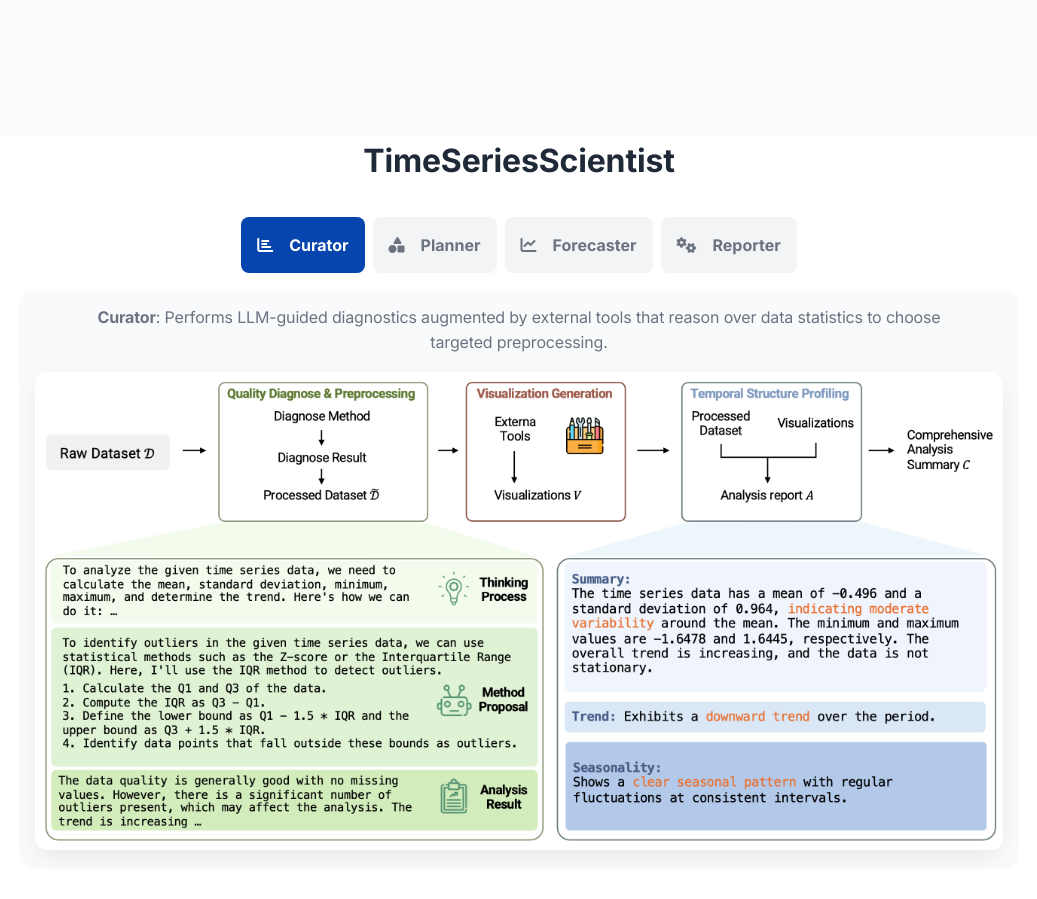
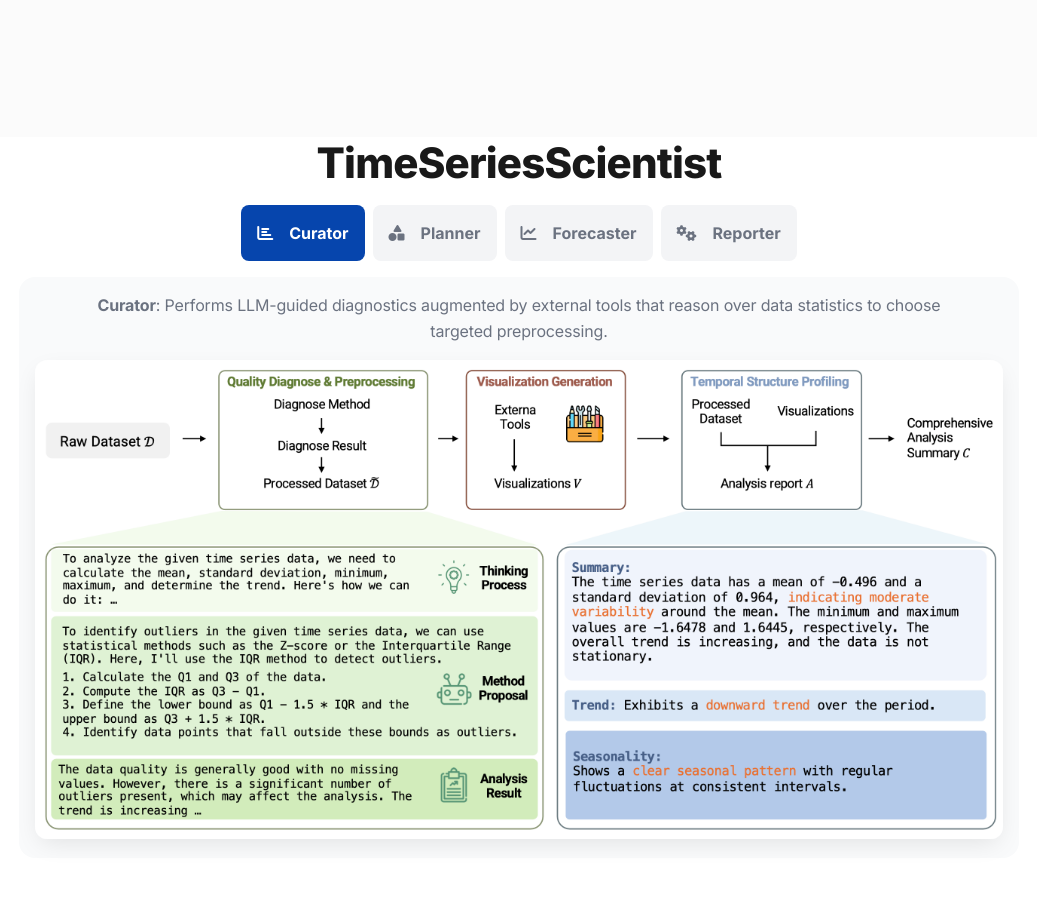
Before and after one commit to Y-Research-SBU/TimeSeriesScientist, a website: page index.html in a window 1280 px wide. Shown: the part 3040-3939 px from the top of the page, without its empty margins (121-1158 px from the left). Drawn offline with Linux system fonts and the light colour scheme; some icons are missing.

Commit message:
modify section title size

```diff
--- a/index.html
+++ b/index.html
@@ -514,7 +514,7 @@
 
             <!-- Interactive Tabs Section -->
             <section id="interactive-tabs" style="margin-bottom: 8rem;">
-                <h1 class="section-header" style="border: none; outline: none; box-shadow: none;">
+                <h1 class="h2 mb-4 text-center">
                     TimeSeriesScientist
                 </h1>
 
```
